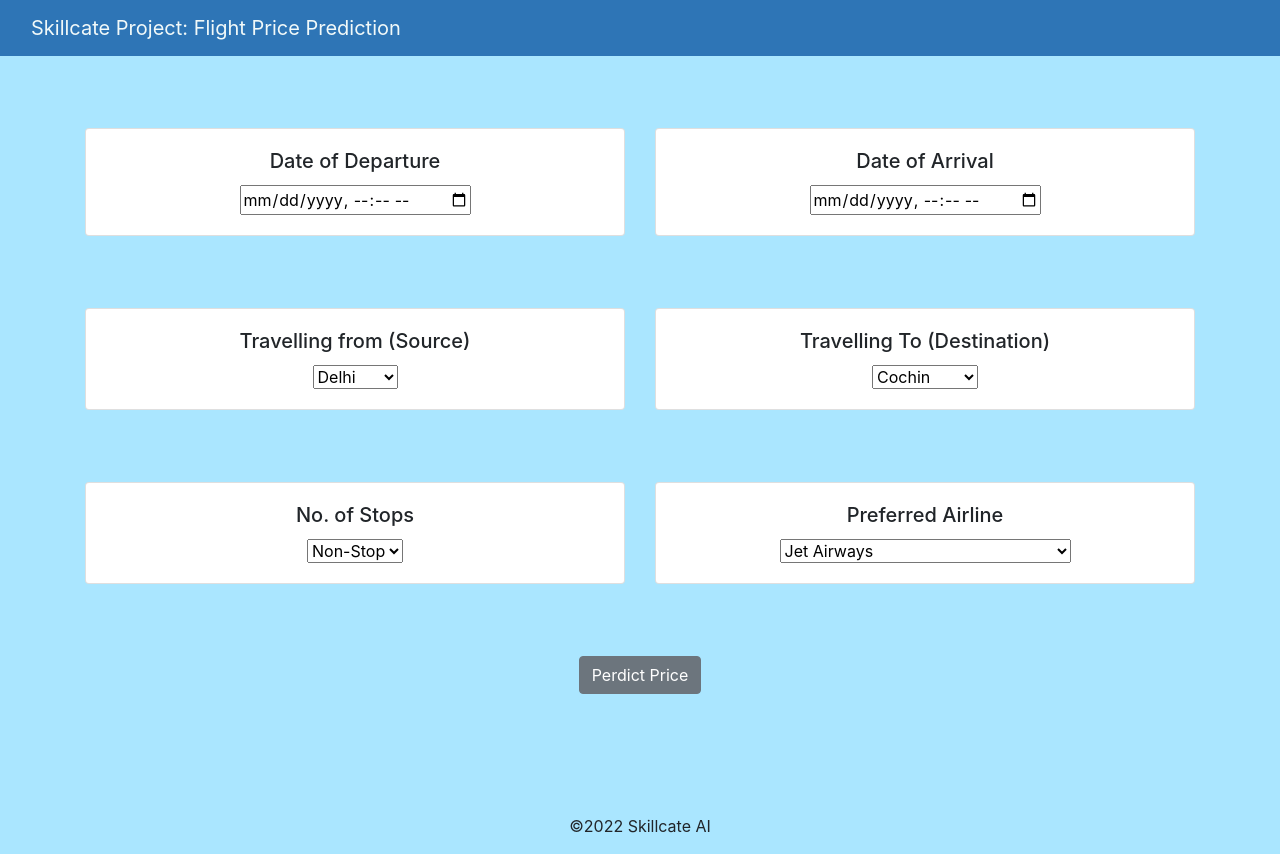
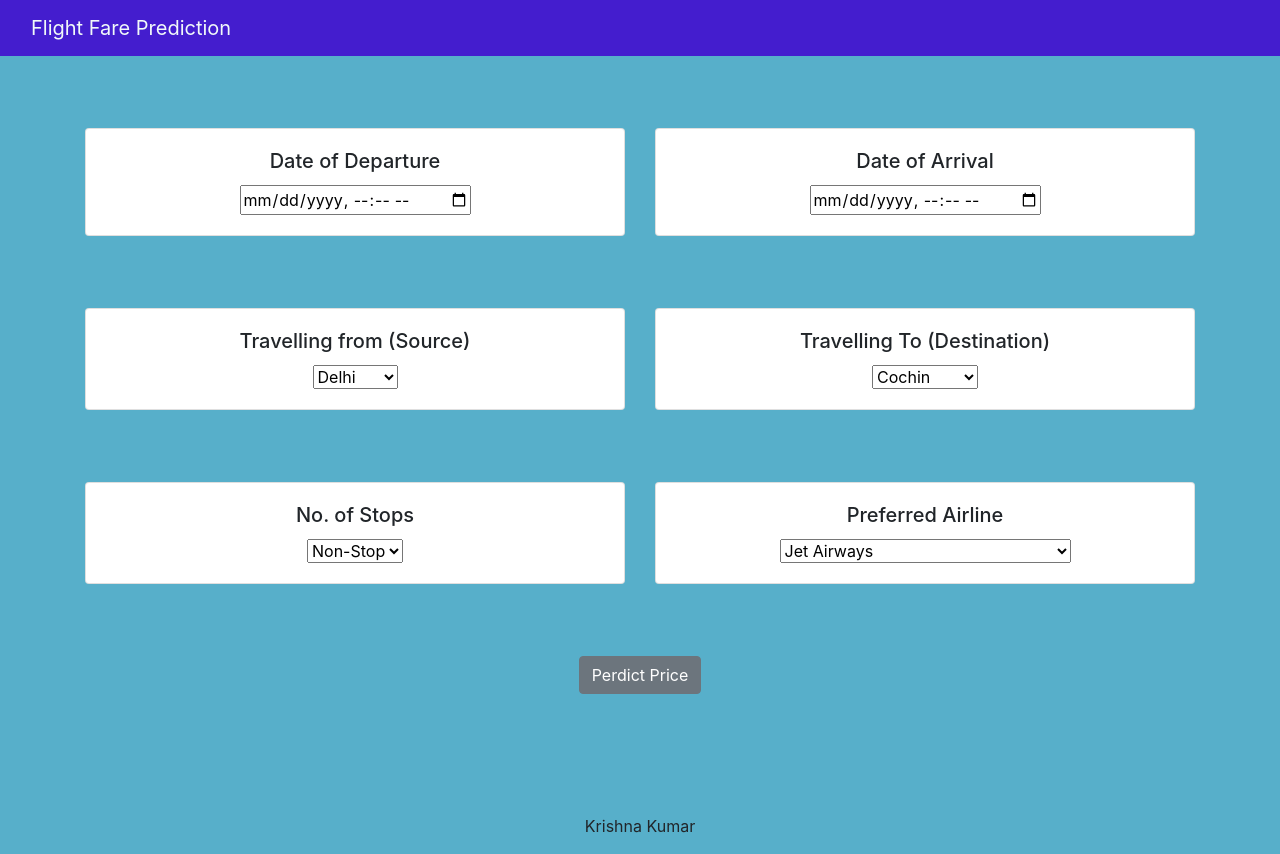
Before and after one commit to Krishna9616/Flight_fare_prediction, a Flask app: page / in a window 1280 px wide. Run offline with Flask 2, Linux system fonts and the light colour scheme; parts of the project's set-up code (start-up, migrations or seed data) failed here and were passed over; some libraries are stand-ins or nearby versions.

Commit message:
final commit

```diff
--- a/static/css/styles.css
+++ b/static/css/styles.css
@@ -1,10 +1,10 @@
 body {
-    background-color: #AAE6FF;
+    background-color: #57afca;
     text-align: center;
 }
 
 .navbar {
-    background-color: #2E75B6;
+    background-color: #441dce;
 }
 
 a {
--- a/templates/home.html
+++ b/templates/home.html
@@ -23,7 +23,7 @@
     <nav class="navbar navbar-inverse navbar-fixed-top">
         <div class="container-fluid">
             <div class="navbar-header">
-                <a class="navbar-brand" href="/">Skillcate Project: Flight Price Prediction</a>
+                <a class="navbar-brand" href="/"> Flight Fare Prediction</a>
             </div>
         </div>
     </nav>
@@ -159,7 +159,7 @@
 
         <br>
         <br>
-        <p>©2022 Skillcate AI</p>
+        <p>Krishna Kumar</p>
 
     </div>
 
```
Also changed, not shown: requirements.txt (+2 -15 lines), README.md, templates/App_Functionality.gif (deleted), 2 other files.
